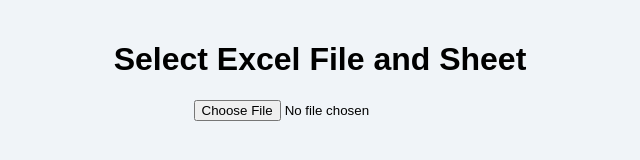
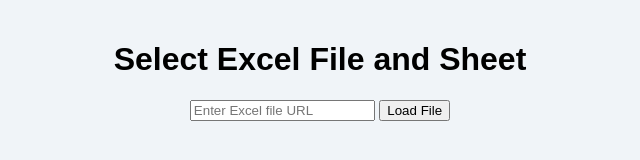
Before and after one commit to Lunaak123/eight, a plain HTML site: page index.html in a window 1280 px wide. Shown: the whole page, without its empty margins (320-960 px from the left). Drawn offline with Linux system fonts and the light colour scheme.

Commit message:
Update index.html

```diff
--- a/index.html
+++ b/index.html
@@ -10,8 +10,9 @@
     <div class="container">
         <h1>Select Excel File and Sheet</h1>
 
-        <!-- Input for file URL -->
-        <input type="file" id="fileInput" accept=".xlsx, .xls" />
+        <!-- Input for Excel file URL -->
+        <input type="text" id="fileInput" placeholder="Enter Excel file URL" />
+        <button id="loadFile">Load File</button>
         <div id="sheet-list"></div>
     </div>
 
```
